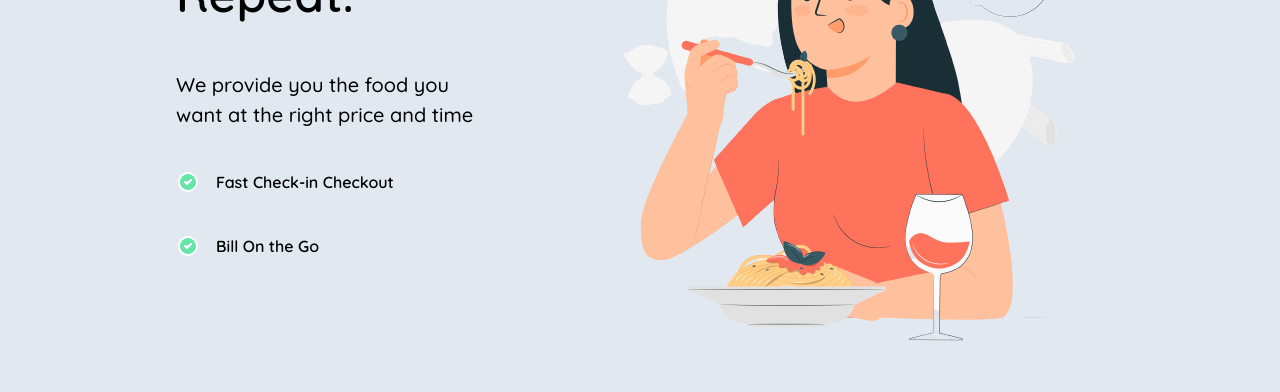
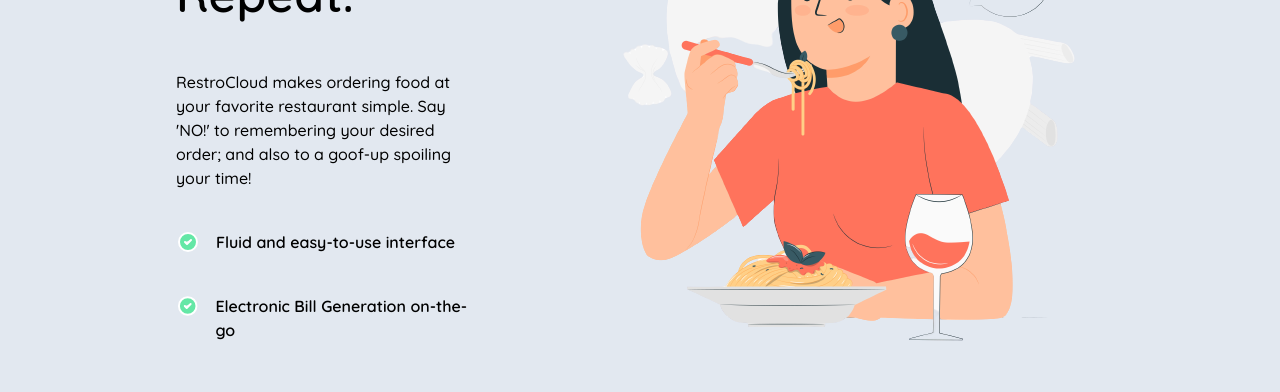
Before and after one commit to OjasKarmarkar/RestroCloud, a React (Create React App) app: page / in a window 1280 px wide. Shown: the part 290-682 px from the top of the page. Built offline with nearby package versions, Linux system fonts and the light colour scheme; no server answers.

Commit message:
content changes

```diff
--- a/src/pages/Yellow.js
+++ b/src/pages/Yellow.js
@@ -66,8 +66,8 @@
                     <div className="lg:leading-normal text-3xl lg:text-5xl font-black">
                         Eat.
                         Treat. Repeat.</div>
-                    <div className="text-l lg:text-xl font-normal lg:leading-normal">
-                        We provide you the food you want at the right price and time
+                    <div className="text-l font-normal lg:leading-normal">
+                    RestroCloud makes ordering food at your favorite restaurant simple. Say 'NO!' to remembering your desired order; and also to a goof-up spoiling your time!
                     </div>
                     <div className="flex flex-row gap-x-4 font-semibold">
 
@@ -76,7 +76,7 @@
                             <path strokeLinecap="round" strokeLinejoin="round" strokeWidth="2"
                                 d="M9 12l2 2 4-4m6 2a9 9 0 11-18 0 9 9 0 0118 0z" />
                         </svg>
-                        Fast Check-in Checkout
+                        Fluid and easy-to-use interface
 
 
 
@@ -89,7 +89,7 @@
                             <path strokeLinecap="round" strokeLinejoin="round" strokeWidth="2"
                                 d="M9 12l2 2 4-4m6 2a9 9 0 11-18 0 9 9 0 0118 0z" />
                         </svg>
-                        Bill On the Go
+                        Electronic Bill Generation on-the-go
 
 
 
```
